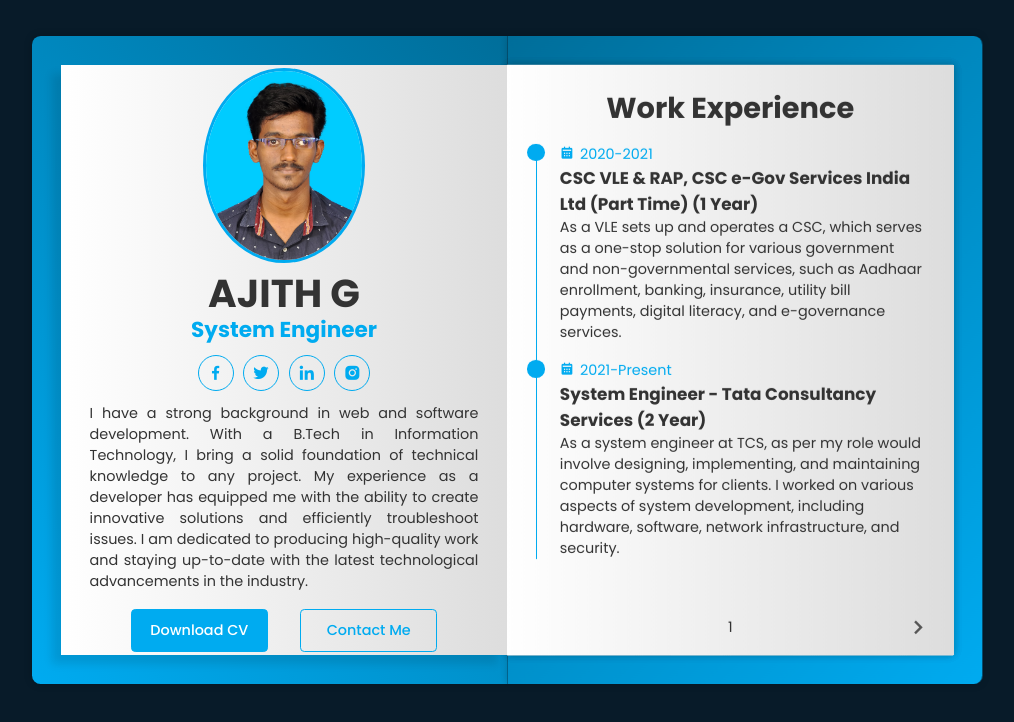
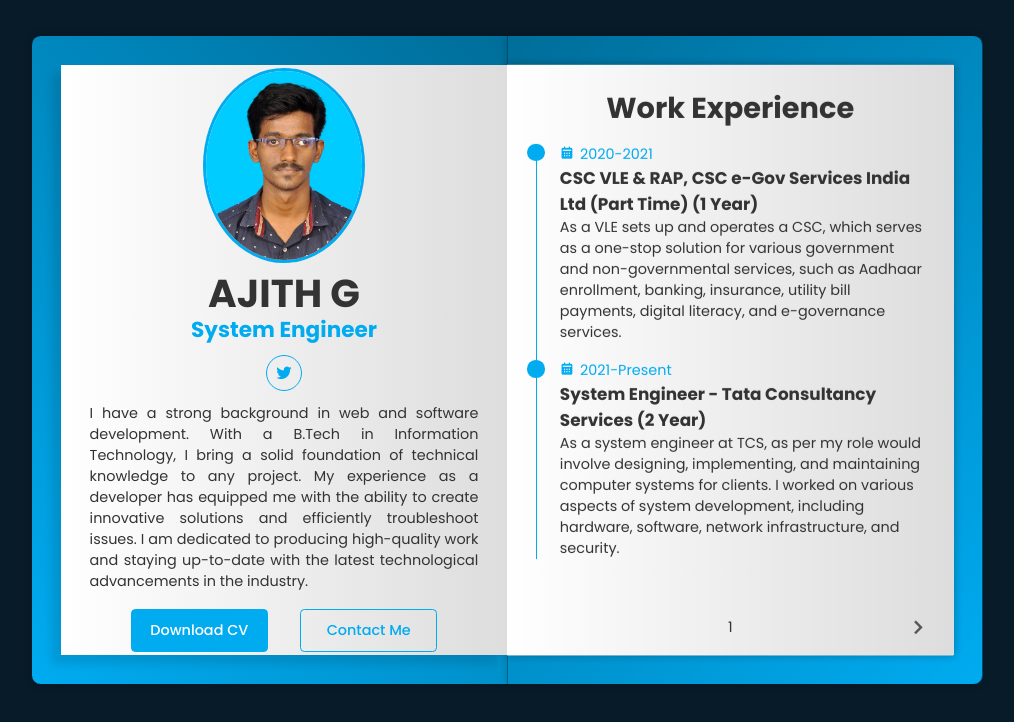
Before and after one commit to csctest148/csc.github.io, a plain HTML site: page index.html in a window 1280 px wide. Shown: the whole page, without its empty margins (133-1147 px from the left). Drawn offline with nearby package versions, Linux system fonts and the light colour scheme.

Commit message:
index.html

```diff
--- a/index.html
+++ b/index.html
@@ -34,10 +34,9 @@
                             <h3>System Engineer</h3>
 
                             <div class="social-media">
-                                <a href="#"><i class='bx bxl-facebook' ></i></a>
-                                <a href="#"><i class='bx bxl-twitter' ></i></a>
-                                <a href="#"><i class='bx bxl-linkedin' ></i></a>
-                                <a href="#"><i class='bx bxl-instagram-alt' ></i></a>
+
+                                <a href="https://x.com/AjithG28127354"><i class='bx bxl-twitter' ></i></a>
+
                             </div>
 
                             <p>I have a strong background in web and software development. With a B.Tech in Information Technology, I bring a solid foundation of technical knowledge to any project. My experience as a developer has equipped me with the ability to create innovative solutions and efficiently troubleshoot issues. I am dedicated to producing high-quality work and staying up-to-date with the latest technological advancements in the industry.</p>
```
